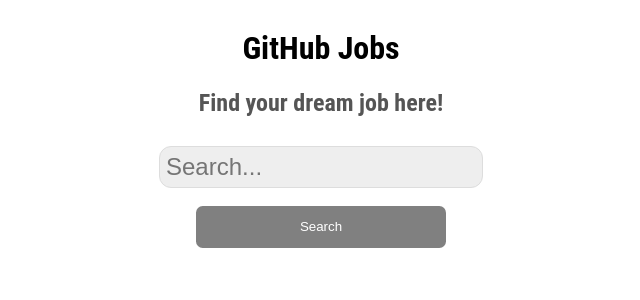
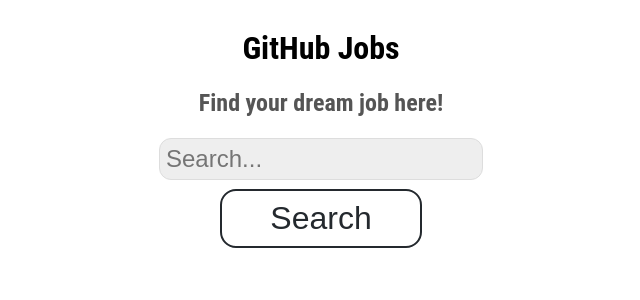
Before and after one commit to g7tro4w/gh-jobs, a Vue app: page / in a window 1280 px wide. Shown: the top 300 px of the page, without its empty margins (319-959 px from the left). Built offline with nearby package versions, Linux system fonts and the light colour scheme.

Commit message:
Feat(Interface): Added button component, added global colors, removed old buttons

```diff
--- a/src/App.vue
+++ b/src/App.vue
@@ -20,6 +20,16 @@
     flex-direction: column;
     justify-content: center;
     align-items: center;
+
+    --white-color: #FFF;
+    --black-color: #000;
+    --default-state-color: #00a9fd;
+    --danger-state-color: #F44336;
+    --success-state-color: #4CAF50;
+    --dark-state-color: #24292e;
+    /* --default-state-color: #00a9fd;
+    --default-state-color: #00a9fd;
+    --default-state-color: #00a9fd; */
   }
   header {
     width: 100%;
--- a/src/components/Input.vue
+++ b/src/components/Input.vue
@@ -24,13 +24,13 @@
       default: ''
     }
   },
-    data() {
+  data () {
     return {
       inputValue: this.value
     }
   },
   methods: {
-        onInput() {
+    onInput () {
       this.$emit('input', this.inputValue)
     }
   }
--- /dev/null
+++ b/src/components/InterfaceComponents/Button.vue
@@ -0,0 +1,128 @@
+<template>
+  <div class="button-wrapper">
+    <button
+      :type="type"
+      :disabled="disabled"
+      :name="name"
+      @click="onClick()"
+      :class="['button', getButtonStateClass, getButtonSizeClass]">
+      <div class="button-inner">
+        <slot/>
+      </div>
+    </button>
+  </div>
+</template>
+<script>
+const COLOR_VARIANTS = [
+  'success',
+  'warning',
+  'disabled',
+  'danger',
+  'default',
+  'dark'
+]
+
+export default {
+  props: {
+    type: {
+      type: String,
+      default: 'button'
+    },
+    name: {
+      type: String,
+      default: ''
+    },
+    disabled: {
+      type: Boolean,
+      default: false
+    },
+    size: {
+      type: String,
+      default: 'md'
+    },
+    variant: {
+      type: String,
+      default: 'default',
+      validator: (value) => {
+        return COLOR_VARIANTS.includes(value)
+      }
+    }
+  },
+  computed: {
+    getButtonStateClass () {
+      return `state-${this.variant}`
+    },
+    getButtonSizeClass () {
+      return `size-${this.size}`
+    }
+  },
+  methods: {
+    onClick () {
+      this.$emit('click')
+    }
+  }
+}
+</script>
+<style>
+  .button-wrapper {
+    display: inline-block;
+    margin: 0.5em 1em;
+  }
+  .button {
+    outline: none;
+    border: none;
+    border-radius: 0.5em;
+    transition: color 0.25s linear, background 0.25s linear, transform 0.1s linear;
+  }
+  .button.size-lg {
+    font-size: 2em;
+    padding-left: 1em;
+    padding-right: 1em;
+  }
+  .button-inner {
+    padding: 0.25em 0.5em;
+  }
+  .button:hover {
+    cursor: pointer;
+  }
+  .button:focus:active {
+    transform: scale(0.9);
+  }
+
+  .button.state-default {
+    background: var(--white-color);
+    color: var(--default-state-color);;
+    border: 2px solid var(--default-state-color);;
+  }
+  .button.state-default:hover {
+    background: var(--default-state-color);
+    color: var(--white-color);
+  }
+  .button.state-danger {
+    background: var(--white-color);
+    color: var(--danger-state-color);;
+    border: 2px solid var(--danger-state-color);;
+  }
+  .button.state-danger:hover {
+    background: var(--danger-state-color);
+    color: var(--white-color);
+  }
+  .button.state-success {
+    background: var(--white-color);
+    color: var(--success-state-color);;
+    border: 2px solid var(--success-state-color);;
+  }
+  .button.state-success:hover {
+    background: var(--success-state-color);
+    color: var(--white-color);
+  }
+  .button.state-dark {
+    background: var(--white-color);
+    color: var(--dark-state-color);;
+    border: 2px solid var(--dark-state-color);;
+  }
+  .button.state-dark:hover {
+    background: var(--dark-state-color);
+    color: var(--white-color);
+  }
+</style>
--- a/src/components/SearchForm.vue
+++ b/src/components/SearchForm.vue
@@ -1,26 +1,31 @@
 <template>
     <form
         class="form-wrapper"
-        @submit.prevent="submit()">
+        @submit.prevent="submitForm()">
         <search-input
             class="form-text-field"
             type="text"
             placeholder="Search..."
             v-model="textField"
             @input="updateField()"/>
-        <input
-        class="form-button-submit"
-        :disabled="isEmptyDescription"
-        value="Search"
-        type="submit">
+        <ghj-button
+          variant="dark"
+          type="submit"
+          size="lg"
+          :disabled="isEmptyDescription">
+          Search
+        </ghj-button>
     </form>
 </template>
 <script>
 import SearchInput from './Input.vue'
 
+import Button from '@/components/InterfaceComponents/Button.vue'
+
 export default {
   components: {
-    'search-input': SearchInput
+    'search-input': SearchInput,
+    'ghj-button': Button
   },
   props: ['value'],
   data () {
@@ -37,7 +42,7 @@
     updateField () {
       this.$emit('input', this.textField)
     },
-    submit () {
+    submitForm () {
       this.$emit('submit', {
         description: this.textField
       })
--- a/src/pages/Search.vue
+++ b/src/pages/Search.vue
@@ -13,13 +13,7 @@
         v-for="position in positions"
         :position="position"
         :key="position.id"
-                    @click="goToVacancyPage(position.id)"
-                    />
-            <!-- <div v-else>
-                <span>
-                    Enter the job information you are interested in and click on "Search" button!
-                </span>
-            </div> -->
+        @click="goToVacancyPage(position.id)"/>
       </div>
     </div>
 </template>
--- a/src/pages/Vacancy.vue
+++ b/src/pages/Vacancy.vue
@@ -1,10 +1,9 @@
 <template>
-
   <div>
     <div>
-      <button @click.prevent="goBack()">
+      <ghj-button @click="goBack()">
         Go back
-      </button>
+      </ghj-button>
     </div>
     <spinner v-if="attemptLoading"/>
     <div v-else>
@@ -20,9 +19,12 @@
 
 import Spinner from '@/components/Spinner'
 
+import Button from '@/components/InterfaceComponents/Button.vue'
+
 export default {
   components: {
-    'spinner': Spinner
+    'spinner': Spinner,
+    'ghj-button': Button
   },
   data () {
     return {
```
Lines whose indentation alone changed are shown as unchanged.
